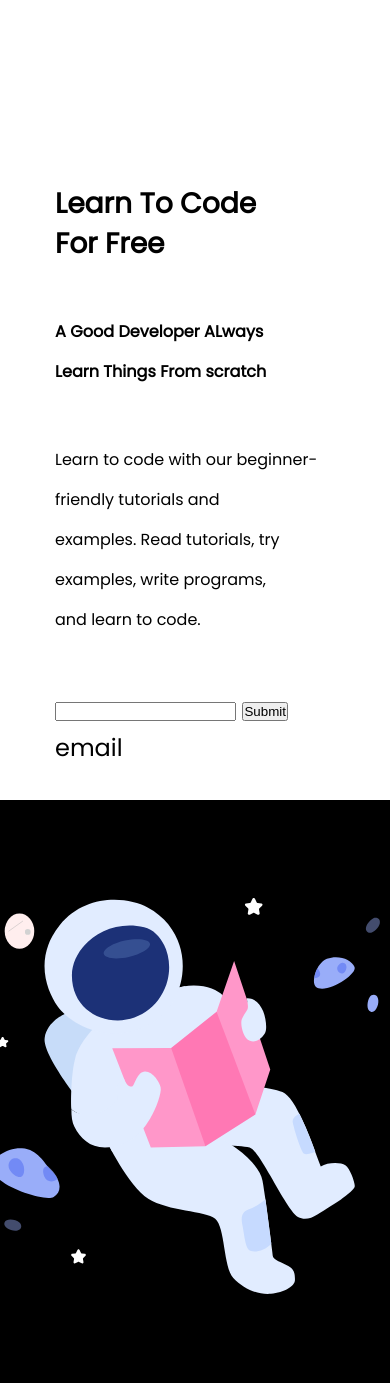
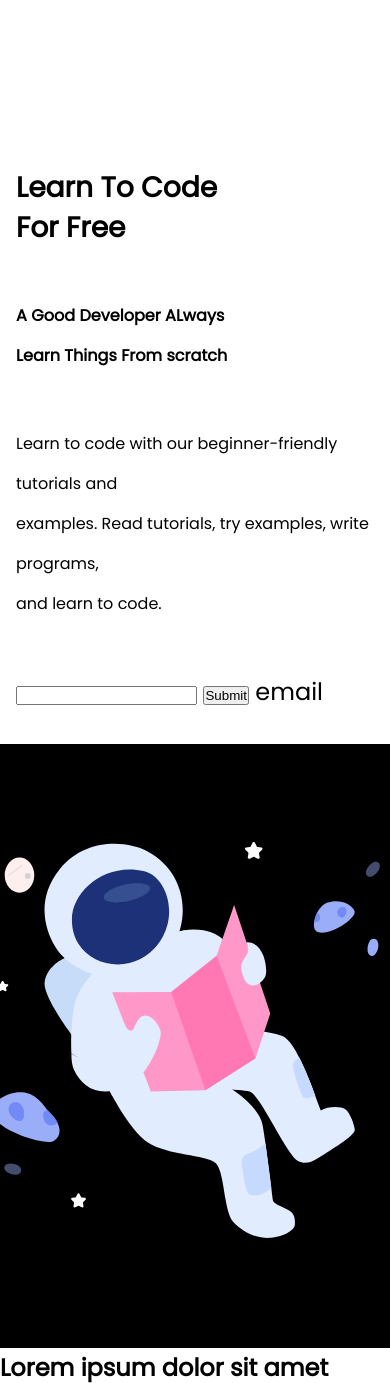
Before and after one commit to bhura112/bhura112.github.io, a PHP site: page / in a window 390 px wide; the page is wider, and only the part inside the window is pictured. Shown: the part 72-1455 px from the top of that part. Run offline with PHP 8.4, Linux system fonts and the light colour scheme.

Commit message:
Signed-off-by: bhura112 <bhura112@gmail.com>

```diff
--- a/index.css
+++ b/index.css
@@ -128,6 +128,11 @@ width:35rem;
         display: block;
         padding: 5px 0px;
     }
+    .main-section {
+        width: 100%;
+        margin: 0;
+        padding:0;
+    }
     .web-banner-subscription {
     flex-direction: column;
     }
```
